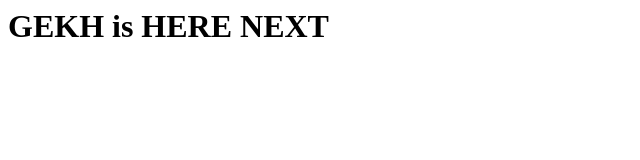
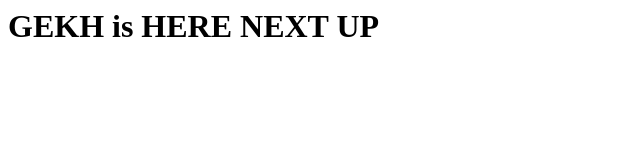
Before and after one commit to gekh/gekh.github.io, a plain HTML site: page index.html in a window 1280 px wide. Shown: the full height of the page, 0-640 px from the left. Drawn offline with Linux system fonts and the light colour scheme.

```diff
--- a/index.html
+++ b/index.html
@@ -5,6 +5,6 @@
         <meta name="google-site-verification" content="wVX7A0pGIQEHaBgtzYgJrhr7-pxfgAHc-p5LfDHWeJ4" />
     </head>
     <body>
-        <h1> GEKH is HERE NEXT </h1>
+        <h1> GEKH is HERE NEXT UP</h1>
     </body>
 </html>
```
